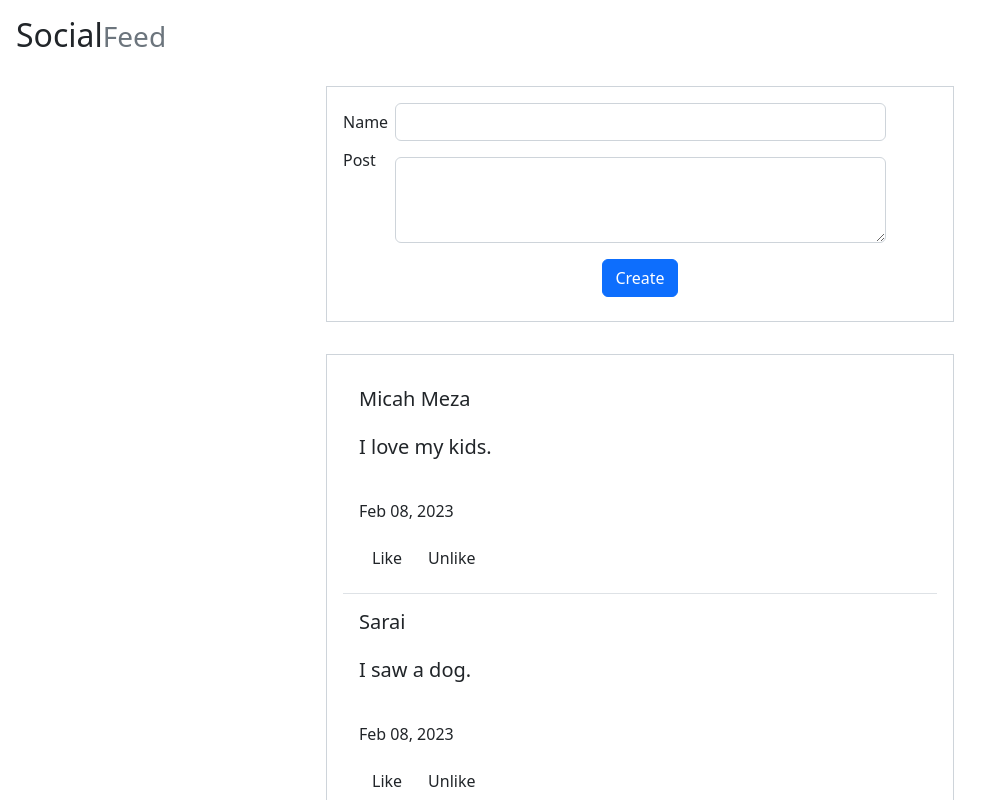
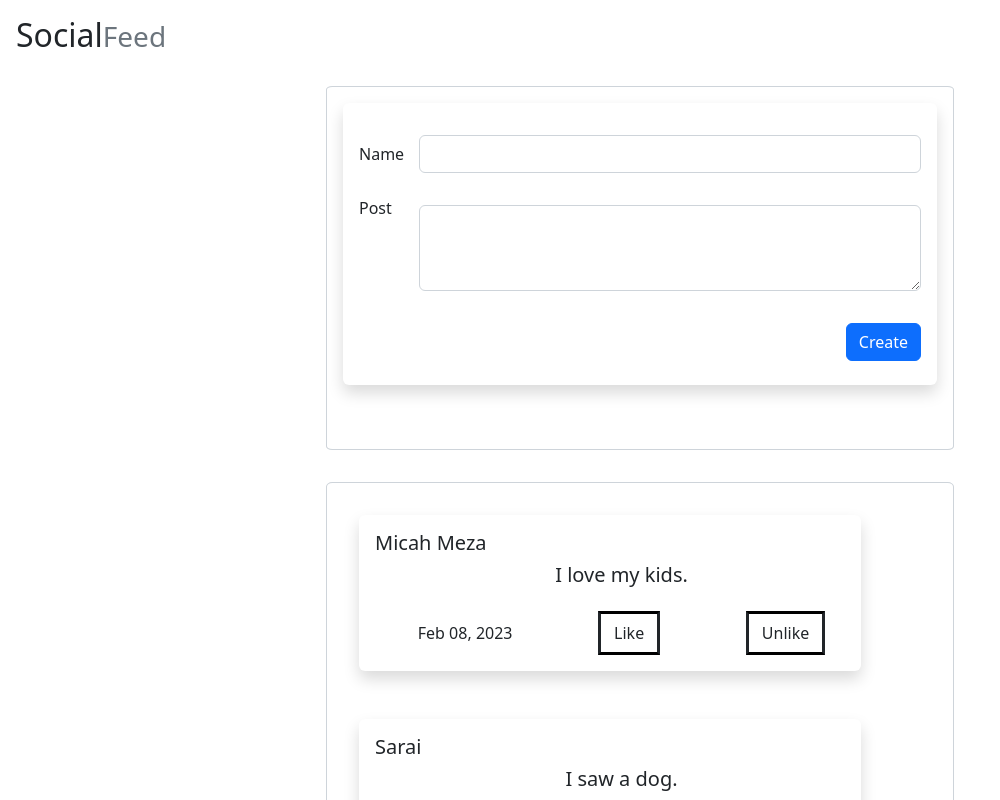
Before and after one commit to Micah-Meza/Social_Feed, a React (Create React App) app: page / in a window 1280 px wide. Shown: the top 800 px of the page, without its empty margins (0-1000 px from the left). Built offline with nearby package versions, Linux system fonts and the light colour scheme.

Commit message:
Update css styling for all compoments + added like and unlike buttons.

```diff
--- a/src/App.css
+++ b/src/App.css
@@ -6,20 +6,21 @@
     margin: 1em;
     padding: 1em;
     width: 50%;
+    border-radius: 1%;
 }
 
 
 .grid-box{
     display: flex;
-    justify-content: center;
-    align-items: center;
-    flex-wrap: wrap;
+    justify-content: space-evenly;
+    align-items: flex-start;
     border: 1px;
     justify-content: center;
     border-style: solid;
     border-color: #ced4da;
     margin: 1em;
     padding: 1em;
-
-
+    border-radius: 1%;
+    flex-wrap: wrap;
+    flex-direction: column;
 }
--- a/src/Components/CreatePost/CreatePost.css
+++ b/src/Components/CreatePost/CreatePost.css
@@ -9,6 +9,24 @@
 
 .form-group{
     margin-top: 1rem;
+}
+
+.form-groupName{
+    margin-top: 1rem;
+    display: flex;
+    flex-direction: row;
+}
+
+.form-groupPost{
+    margin-top: 1rem;
+    display: flex;
+    flex-direction: row;
+}
+
+.createButtonContainer{
+    display: flex;
+    justify-content: flex-end;
+    align-items: center;
 }
 
 .container-fluid{
@@ -37,3 +55,21 @@
 .entryData{
     width: fit-content;
 }
+
+.columnLabel{
+    padding-top: calc(0.375rem + 1px);
+    padding-bottom: calc(0.375rem + 1px);
+    margin-bottom: 0;
+    font-size: inherit;
+    line-height: 1.5;
+    width: 12%;
+}
+
+.midColumnLabel{
+    padding-top: calc(0.375rem + 1px);
+    padding-bottom: calc(0.375rem + 1px);
+    margin-bottom: 0;
+    font-size: inherit;
+    line-height: 1.5;
+    width: 12%;
+}
--- a/src/Components/CreatePost/createPost.jsx
+++ b/src/Components/CreatePost/createPost.jsx
@@ -27,25 +27,25 @@ const CreatePost = (props) => {
 
     return (
 
-        <form onSubmit = {handleSubmit} className='form-grid'>
-            <div className='form-group row'>
-                <label htmlFor='nameId' className="col-sm-1 col-form-label"> Name </label>
-                <div className="col-sm-10">
+        <form onSubmit = {handleSubmit}>
+        <div class="shadow p-3 mb-5 bg-white rounded">
+            <div className='form-groupName'>
+                <label htmlFor='nameId' className="columnLabel"> Name </label>
                     <input type = 'text' className="form-control" id="nameId"  value = {name} onChange={(event) => setName(event.target.value)} />
-                </div>
+
             </div>
 
-            <div className="form-group row">
-                <label htmlFor='Post' className="col-sm-1 col-form-label"> Post </label>
-                <div className='col-sm-10' justify="center" aligntem='center'>
-                    <textarea className="form-control"  id="Post" rows="3"type = 'post' style={{marginTop :'1em'}}  value = {postEntry} onChange={(event) => setPostEntry(event.target.value)} ></textarea>
-                </div>
+            <div className="form-groupPost">
+                <label htmlFor='Post' className="midColumnLabel"> Post </label>
+                    <textarea className="form-control"  id="Post" rows="3"type = 'post' style={{marginTop :'1em',marginBottom : '1rem'}}  value = {postEntry} onChange={(event) => setPostEntry(event.target.value)} ></textarea>
+
             </div>
 
 
-            <div className='container'>
+            <div className='createButtonContainer'>
                 <button type = 'submit' className="btn btn-primary mb-2" style={{'marginTop' : '1rem'}}> Create </button>
             </div>
+        </div>
         </form>
 
 
--- a/src/Components/DisplayPosts/DisplayPosts.css
+++ b/src/Components/DisplayPosts/DisplayPosts.css
@@ -14,13 +14,93 @@
     --bs-alert-border-color: #badbcc;
 }
 
+.parentTableBox{
+    display: flex;
+    flex-wrap: wrap;
+}
 
+.tableBox{
+    display: flex;
+    flex-wrap: wrap;
+    flex-direction: column;
+    --bs-table-color: var(--bs-body-color);
+    --bs-table-bg: transparent;
+    --bs-table-border-color: var(--bs-border-color);
+    --bs-table-accent-bg: transparent;
+    --bs-table-striped-color: var(--bs-body-color);
+    --bs-table-striped-bg: rgba(0, 0, 0, 0.05);
+    --bs-table-active-color: var(--bs-body-color);
+    --bs-table-active-bg: rgba(0, 0, 0, 0.1);
+    --bs-table-hover-color: var(--bs-body-color);
+    --bs-table-hover-bg: rgba(0, 0, 0, 0.075);
+    width: 77%;
+    margin: 1rem;
+    color: var(--bs-table-color);
+    vertical-align: top;
+    border-color: var(--bs-table-border-color);
+    flex-wrap: wrap;
+    align-content: center;
+}
 
 .container-box{
     background-color: black;
 }
 
+.footerContainer {
+    display: flex;
+    flex-direction: row;
+    align-content: flex-end;
+    justify-content: space-around;
+    flex-wrap: wrap;
+    align-items: center;
+    width: 105%;
+}
 
+.buttonContainer{
+    display: flex;
+    border-style: solid;
+    border: solid;
+    border-block-color: rgb(0, 0, 0);
+
+}
+
+.entryBox{
+    display: flex;
+    flex-direction: column;
+    flex-wrap: wrap;
+    align-content: stretch;
+    justify-content: center;
+    align-items: center;
+}
+
+.postBox{
+    display: flex;
+    flex-direction: column;
+    flex-wrap: wrap;
+    align-content: stretch;
+    justify-content: center;
+    align-items: center;
+    width: 80%;
+}
+
+.postBoxDisplay{
+    display: flex;
+    border-radius: var(--bs-border-radius)!important;
+    width: 217%;
+    flex-wrap: nowrap;
+    justify-content: center;
+    flex-direction: column;
+    align-items: stretch;
+}
+
+
+
+/*
+@font-face {
+    font-family: 'Glyphicons Halflings';
+    src: url('../fonts/glyphicons-halflings-regular.eot');
+    src: url('../fonts/glyphicons-halflings-regular.eot?#iefix') format('embedded-opentype'), url('../fonts/glyphicons-halflings-regular.woff') format('woff'), url('../fonts/glyphicons-halflings-regular.ttf') format('truetype'), url('../fonts/glyphicons-halflings-regular.svg#glyphicons-halflingsregular') format('svg');
+  }
 
 
 
@@ -32,7 +112,13 @@
 
 
 /*
+
+<div class="btn-group" role="group" aria-label="Basic example">
+                <button type="button" className="btn btn-secondary">Left</button>
+                <button type="button" className="btn btn-secondary">Middle</button>
+              </div>
+
+
 <i class="glyphicon glyphicon-thumbs-up"></i>
  <i class="glyphicon glyphicon-thumbs-down"></i>
-
-ß
+*/
--- a/src/Components/DisplayPosts/DisplayPosts.jsx
+++ b/src/Components/DisplayPosts/DisplayPosts.jsx
@@ -8,35 +8,51 @@ to map each post to its own Post component.
 */
 import moment from 'moment';
 import EntryPost from '../EntryPost/Post.jsx';
+import './DisplayPosts.css'
 
 
 const DisplayPosts = (props) => {
     return (
-    <table className='table'>
+    <table className='parentTableBox'>
 
-      <tbody className='table '>
+      <tbody className='tableBox'>
         {props.parentEntries.map((entries, index) => {
           <EntryPost key={index} index={index} entries={entries} />
           return (
+
             <tr key = {index}>
-              <td>
+
+              <div class="shadow p-3 mb-5 bg-white postBoxDisplay">
+
                 <h5>{entries.name}</h5>
-                <p>
+                <div className='entryBox'>
+
+                  <div className='postBox'>
+                  <p>
                   <h5>{entries.postEntry}</h5>
                 </p>
-              <div>
+                </div>
+
+               <div className='footerContainer'>
                 {moment(props.createdAt).format('MMM DD, YYYY')}
+
+
+
+
+
+                <div className='buttonContainer'>
+                        <button type="button" className="btn btn-default">Like</button>
+                      </div><div className='buttonContainer'>
+                          <button type="button" className="btn btn-default"><span className="glyphicon glyphicon-thumbs-down"></span> Unlike</button>
+                        </div>
+
+
+              </div>
+              </div>
               </div>
 
-              <div className='glyphicon'>
-                <span className="glyphicon glyphicon-thumbs-up"></span>
-                <button type="button" className="btn btn-default" ><span className="glyphicon glyphicon-thumbs-up"></span>Like</button>
+            </tr>
 
-                <span className="glyphicon glyphicon-thumbs-down"></span>
-                <button type="button" className="btn btn-default"><span className="glyphicon glyphicon-thumbs-down"></span> Unlike</button>
-              </div>
-              </td>
-            </tr>
           );
         })}
       </tbody>
```
